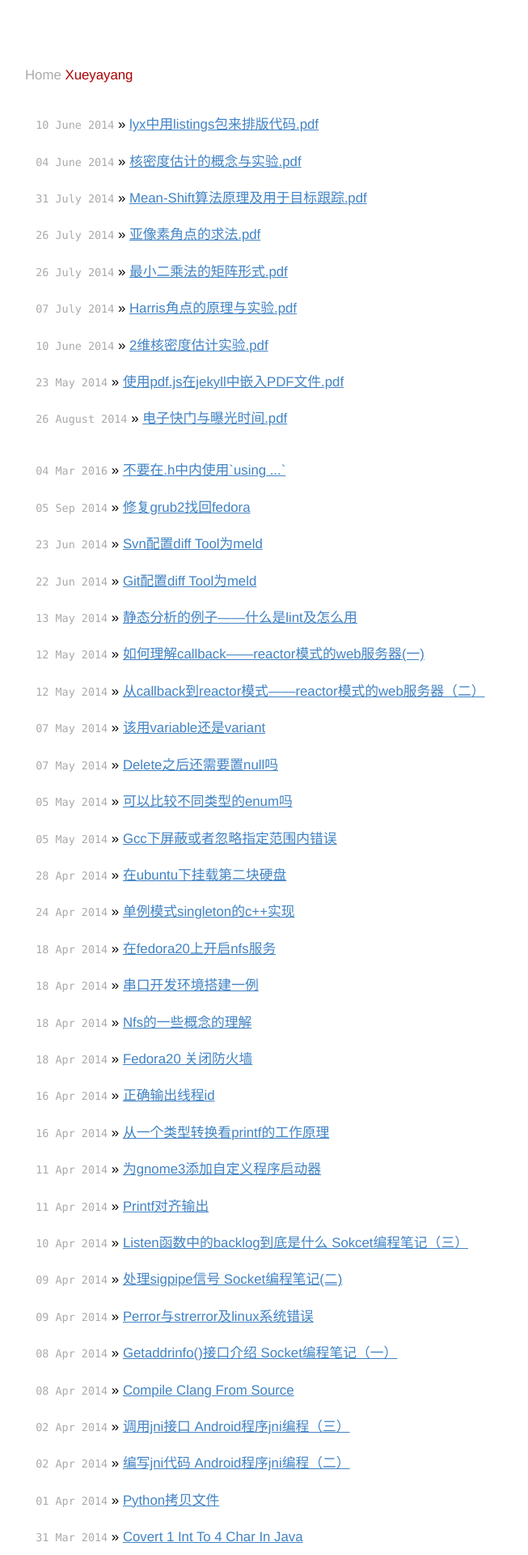
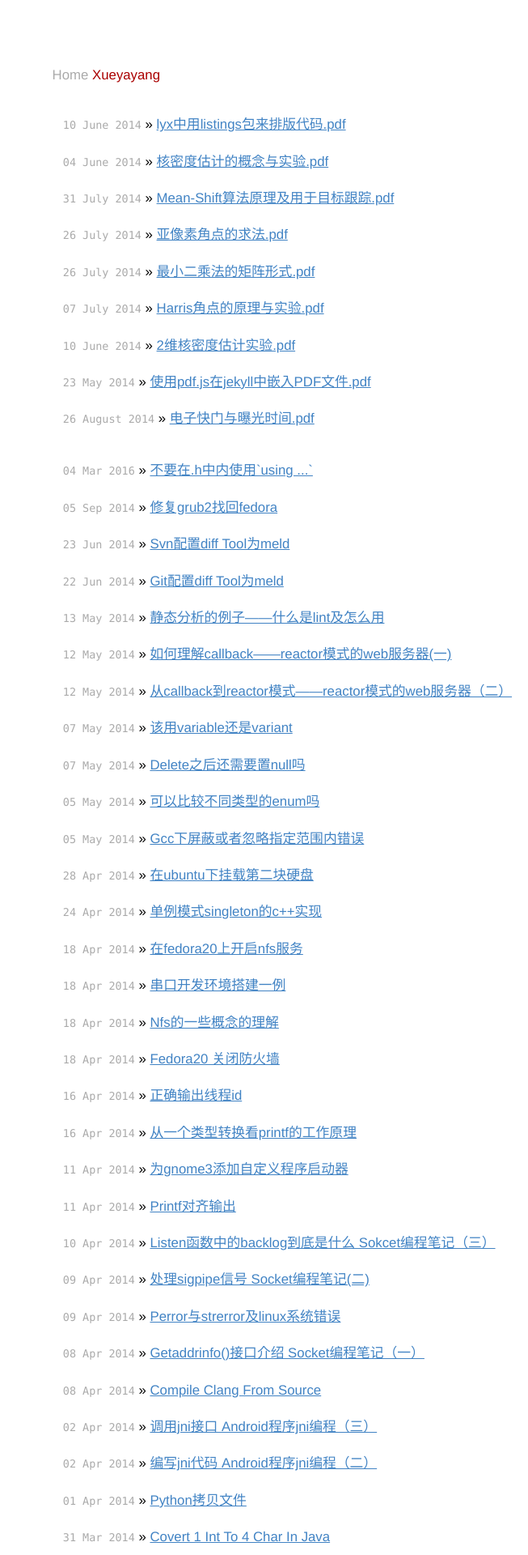
Before and after one commit to xueyayang/xueyayang.github.io, a Jekyll site: the page built from index.html, in a window 1280 px wide. Shown: the top 1920 px of the page at 81% size, without its empty margins (189-842 px from the left). Built offline with Jekyll 4.4.1, drawn with Linux system fonts in a browser that asks for light colours; Markdown is read by kramdown in place of the engine named in the settings.

Commit message:
change the size to 48em

```diff
--- a/css/screen.css
+++ b/css/screen.css
@@ -81,7 +81,7 @@
 .site {
 	font-size: 120%;
 	text-align: justify;
-width: 52em;
+width: 48em;
 margin: 3em auto 2em auto;
 		line-height: 1.5em;
 }
```
